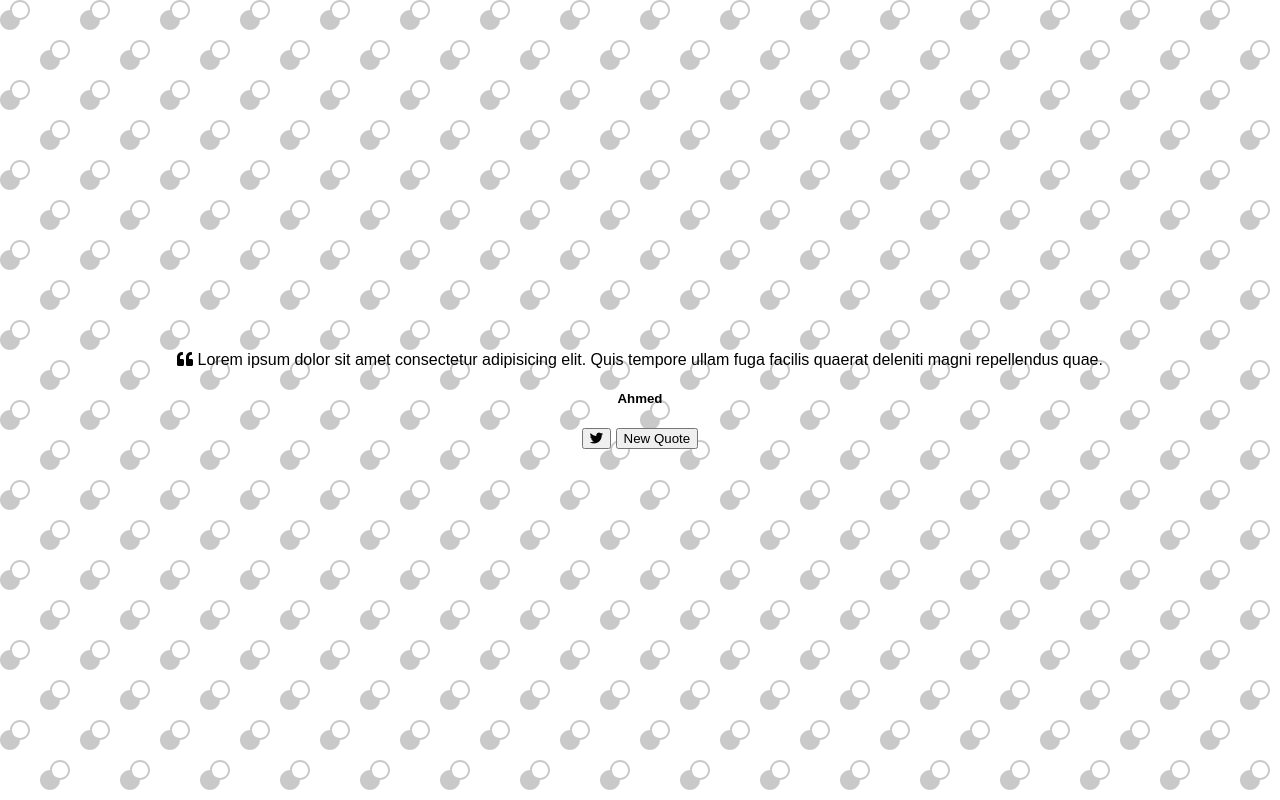
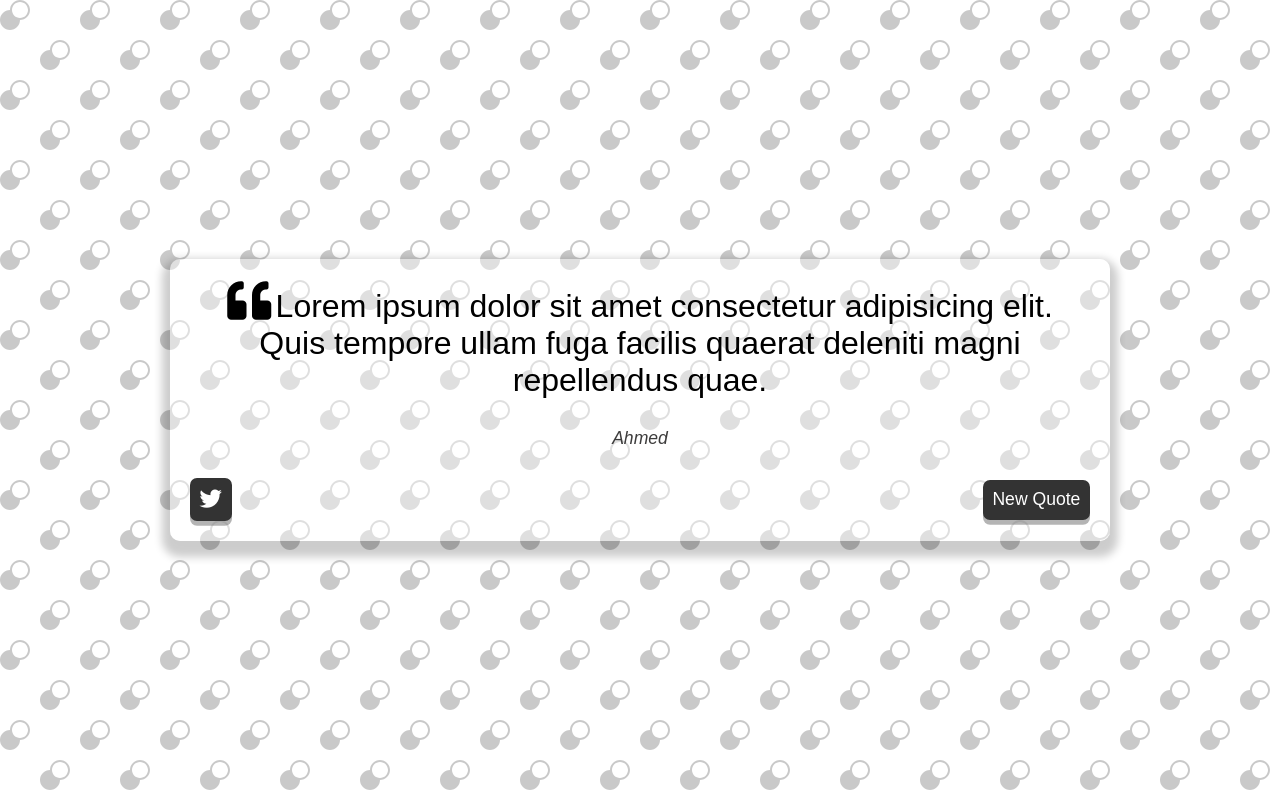
Before and after one commit to Ahmed-Elkassas/quote-generator, a plain HTML site: page index.html in a window 1280 px wide. Drawn offline with Linux system fonts and the light colour scheme.

Commit message:
Finish adding styles

```diff
--- a/index.html
+++ b/index.html
@@ -14,7 +14,7 @@
   <link rel="stylesheet" href="./styles.css">
 </head>
 <body>
-    <div class="quote">
+    <div class="quote" id="quote__container">
         <div class="quote--content">
             <i class="fas fa-quote-left"></i>
           <span class="quote--content__text">
--- a/styles.css
+++ b/styles.css
@@ -13,3 +13,64 @@ html {
     align-items: center;
     justify-content: center;
 }
+.quote {
+    width: auto;
+    min-width: 300px;
+    max-width: 900px;
+    padding: 20px;
+    border-radius: 10px;
+    background-color: rgba(255, 255, 255, 0.4);
+    box-shadow: 0 8px 8px 8px rgba(0, 0, 0, .2);
+}
+.quote--content i {
+    font-size: 2.75rem;
+}
+.quote--content__text {
+    font-size: 2rem;
+}
+.quote--content__long {
+    font-size: 1.3rem;
+}
+.quote--author h5 {
+    font-size: 1.1rem;
+    font-style: italic;
+    font-weight: 400;
+    color: rgb(61, 60, 60)
+}
+.quote-buttons {
+    display: flex;
+    align-items: center;
+    justify-content: space-between;
+}
+.quote-buttons button {
+    cursor: pointer;
+    padding: .6rem;
+    border: none;
+    outline: none;
+    border-radius: 7px;
+    background: #333;
+    color: #fff;
+    box-shadow: 0 0.3rem rgba(121, 121, 121, .56);
+    transition: all 0.3s ease;
+    font-size: 1.1rem;
+}
+
+.quote-buttons button:active {
+    transform: translate(0, 0.27rem);
+    box-shadow: 0 0.1rem rgba(255, 255, 255, 0.65);
+}
+
+.quote-buttons__twitter:hover {
+    color: #38a1f3
+}
+
+.quote-buttons__twitter i.fa-twitter {
+    font-size: 1.4rem;
+}
+
+/* Media on Tablet and smaller */
+@media (max-width: 1000px) {
+    .quote {
+        margin: auto 15px;
+    }
+}
```
